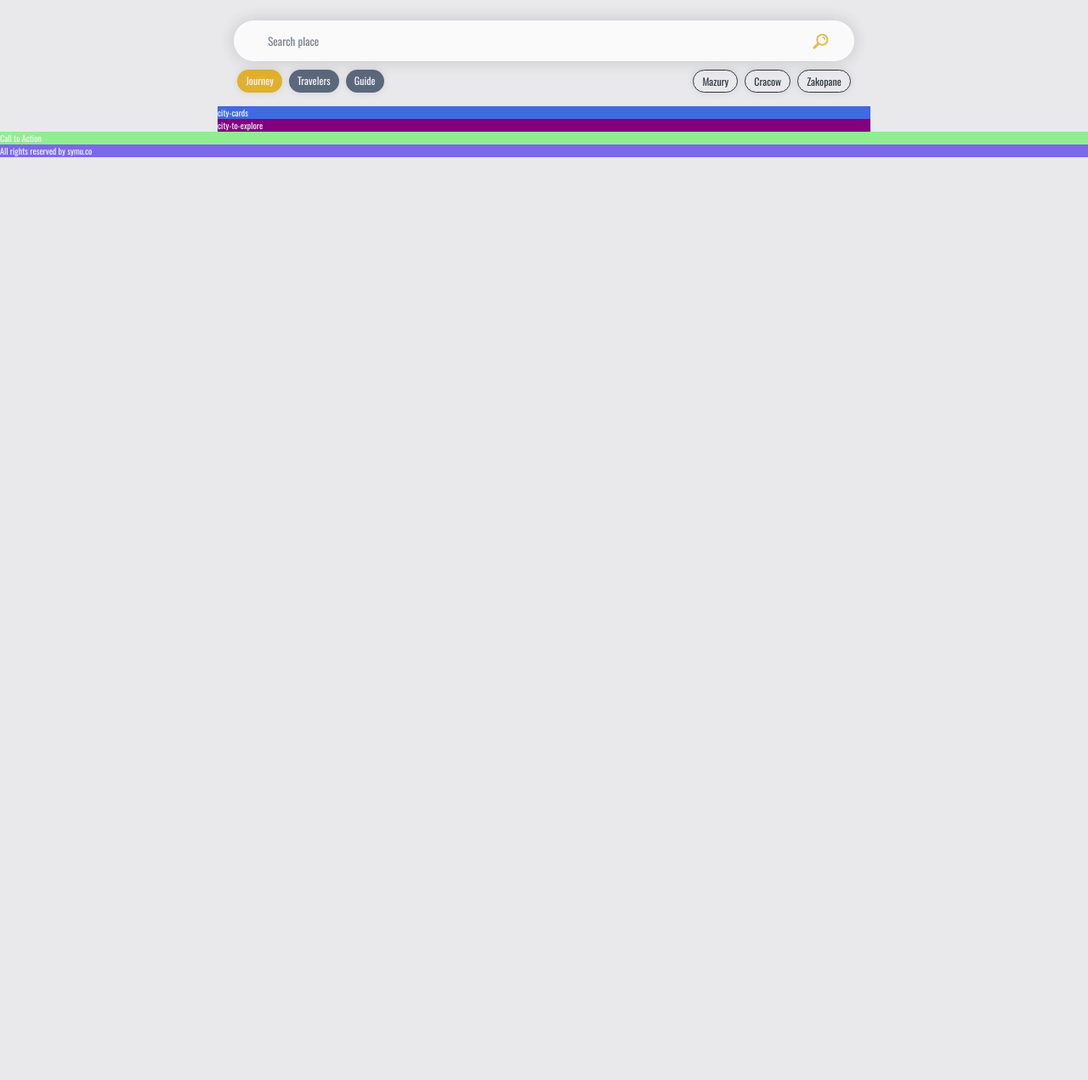
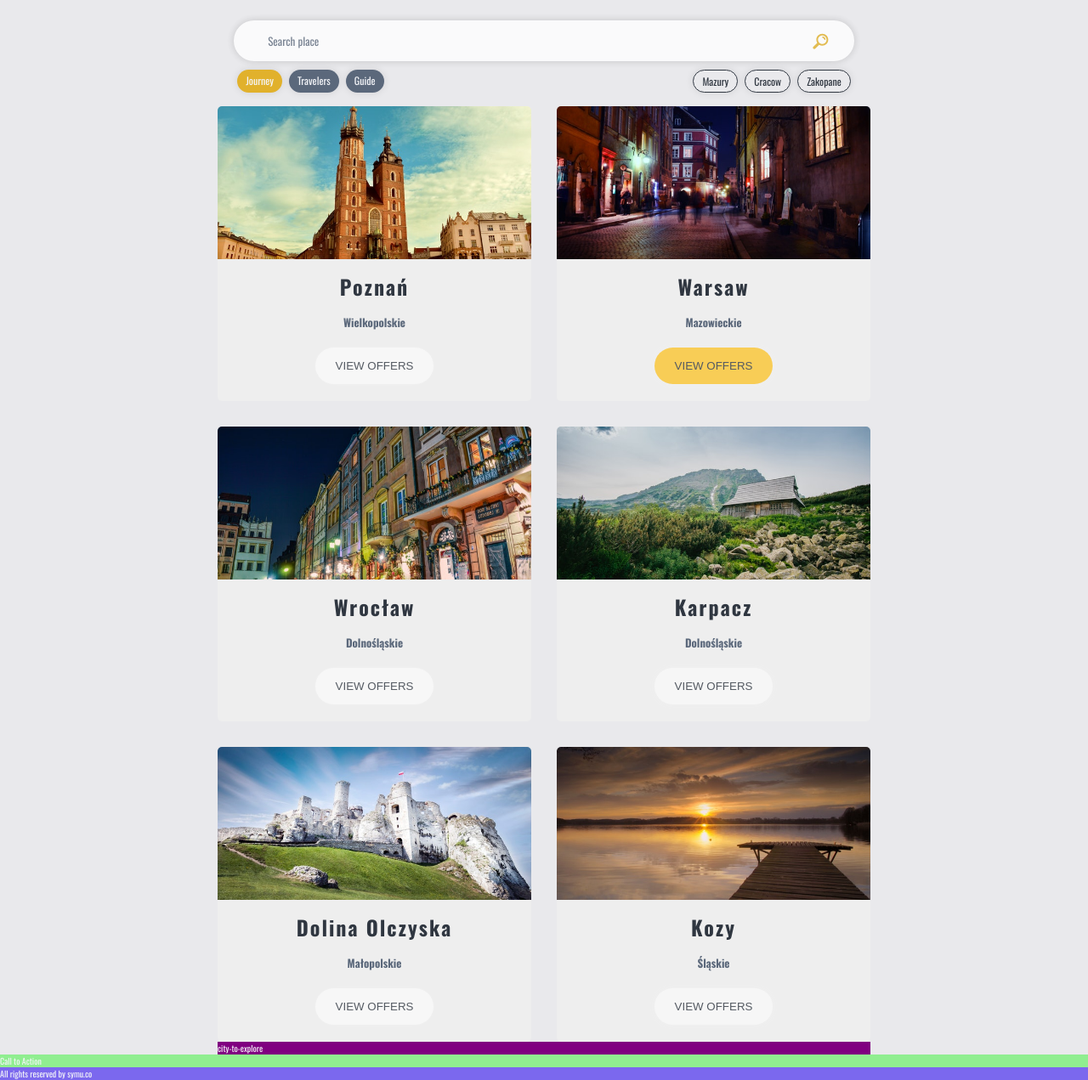
Before and after one commit to LexAeterna12321/polind_website, a website: page index.html in a window 1280 px wide. Shown: the part 1150-2421 px from the top of the page at 85% size. Before the commit the page ends 1335 px from the top, so only its background shows below. Drawn offline with nearby package versions, Linux system fonts and the light colour scheme.

Commit message:
city-cards section added

```diff
--- a/index.html
+++ b/index.html
@@ -97,7 +97,68 @@
         <div class="search__options--6">Zakopane</div>
       </div>
     </section>
-    <section class="city-cards">city-cards</section>
+    <section class="city-cards">
+      <div class="card">
+        <img
+          src="img/city-card-1.jpg"
+          alt="photo of a city"
+          class="card__img"
+        />
+        <h2 class="h2 card__city-name">Poznań</h2>
+        <h6 class="h6 card__city-location">Wielkopolskie</h6>
+        <button class="btn card__btn">View offers</button>
+      </div>
+      <div class="card">
+        <img
+          src="img/city-card-2.jpg"
+          alt="photo of a city"
+          class="card__img"
+        />
+        <h2 class="h2 card__city-name">Warsaw</h2>
+        <h6 class="h6 card__city-location">Mazowieckie</h6>
+        <button class="btn card__btn card__btn--active">View offers</button>
+      </div>
+      <div class="card">
+        <img
+          src="img/city-card-3.jpg"
+          alt="photo of a city"
+          class="card__img"
+        />
+        <h2 class="h2 card__city-name">Wrocław</h2>
+        <h6 class="h6 card__city-location">Dolnośląskie</h6>
+        <button class="btn card__btn">View offers</button>
+      </div>
+      <div class="card">
+        <img
+          src="img/city-card-4.jpg"
+          alt="photo of a city"
+          class="card__img"
+        />
+        <h2 class="h2 card__city-name">Karpacz</h2>
+        <h6 class="h6 card__city-location">Dolnośląskie</h6>
+        <button class="btn card__btn">View offers</button>
+      </div>
+      <div class="card">
+        <img
+          src="img/city-card-5.jpg"
+          alt="photo of a city"
+          class="card__img"
+        />
+        <h2 class="h2 card__city-name">Dolina Olczyska</h2>
+        <h6 class="h6 card__city-location">Małopolskie</h6>
+        <button class="btn card__btn">View offers</button>
+      </div>
+      <div class="card">
+        <img
+          src="img/city-card-6.jpg"
+          alt="photo of a city"
+          class="card__img"
+        />
+        <h2 class="h2 card__city-name">Kozy</h2>
+        <h6 class="h6 card__city-location">Śląskie</h6>
+        <button class="btn card__btn">View offers</button>
+      </div>
+    </section>
     <section class="city-to-explore">city-to-explore</section>
     <section class="cta">Call to Action</section>
     <footer class="footer">
--- a/scss/_mixins.scss
+++ b/scss/_mixins.scss
@@ -1,5 +1,5 @@
 @mixin shadow($color) {
-    box-shadow: 0 0 2rem $color;
+    box-shadow: 0 0 1rem $color;
 }
 
 @mixin highlight {
--- a/scss/_variables.scss
+++ b/scss/_variables.scss
@@ -1,8 +1,10 @@
 // https://flatuicolors.com/palette/gb
 :root {
     --font-main: 'Oswald', sans-serif;
-    --color-primary: #f5f6fa;
+    --color-primary: rgb(244, 245, 249);
     --color-primary-dark: rgba(220, 221, 225, 0.623);
+    --color-primary-light-1: rgb(249, 249, 249);
+
 
     --color-secondary: #2f3640;
     --color-secondary-light: hsl(215, 15%, 42%);
--- a/scss/components/_button.scss
+++ b/scss/components/_button.scss
@@ -16,4 +16,9 @@
         transform: translateY(-2px);
         background-color: var(--color-tertiary-light);
     }
+
+    &:active {
+        @include shadow(var(--shadow-dark));
+        transform: translateY(0);
+    }
 }
--- a/scss/components/_city-cards.scss
+++ b/scss/components/_city-cards.scss
@@ -1,4 +1,45 @@
 .city-cards {
-    background-color: royalblue;
     grid-column: center-start / center-end;
+    display: grid;
+    grid-template-columns: repeat(auto-fit, minmax(30rem, 1fr));
+    min-height: 50vh;
+    color: var(--color-secondary-light);
+    grid-gap: 3rem;
 }
+
+.card {
+    display: grid;
+    grid-template-rows: 18rem repeat(4, min-content);
+    justify-items: center;
+    grid-row-gap: 2rem;
+    border-radius: 5px;
+    overflow: hidden;
+    background-color: #eee;
+
+    &__img {
+        height: 100%;
+        width: 100%;
+        display: block;
+        object-fit: cover;
+    }
+
+    &__city-name {
+        color: var(--color-secondary);
+        font-size: 2.4rem;
+    }
+
+    &__city-location {
+        font-size: 1.3rem;
+        color: var(--color-secondary-light);
+    }
+
+    &__btn {
+        background-color: var(--color-primary-light-1);
+
+        &--active {
+            background-color: var(--color-tertiary-light);
+        }
+    }
+
+
+}
--- a/scss/components/_overview.scss
+++ b/scss/components/_overview.scss
@@ -68,6 +68,7 @@
 
     &--main {
         background-image: var(--overlay-gradient-dark-3);
+        padding: 0 2rem;
     }
 
     &__name--main {
```
Also changed, not shown: css/main.css, img/city-card-1.jpg (added), img/city-card-2.jpg (added), img/city-card-3.jpg (added), img/city-card-4.jpg (added), img/city-card-5.jpg (added), img/city-card-6.jpg (added), 1 other file.
